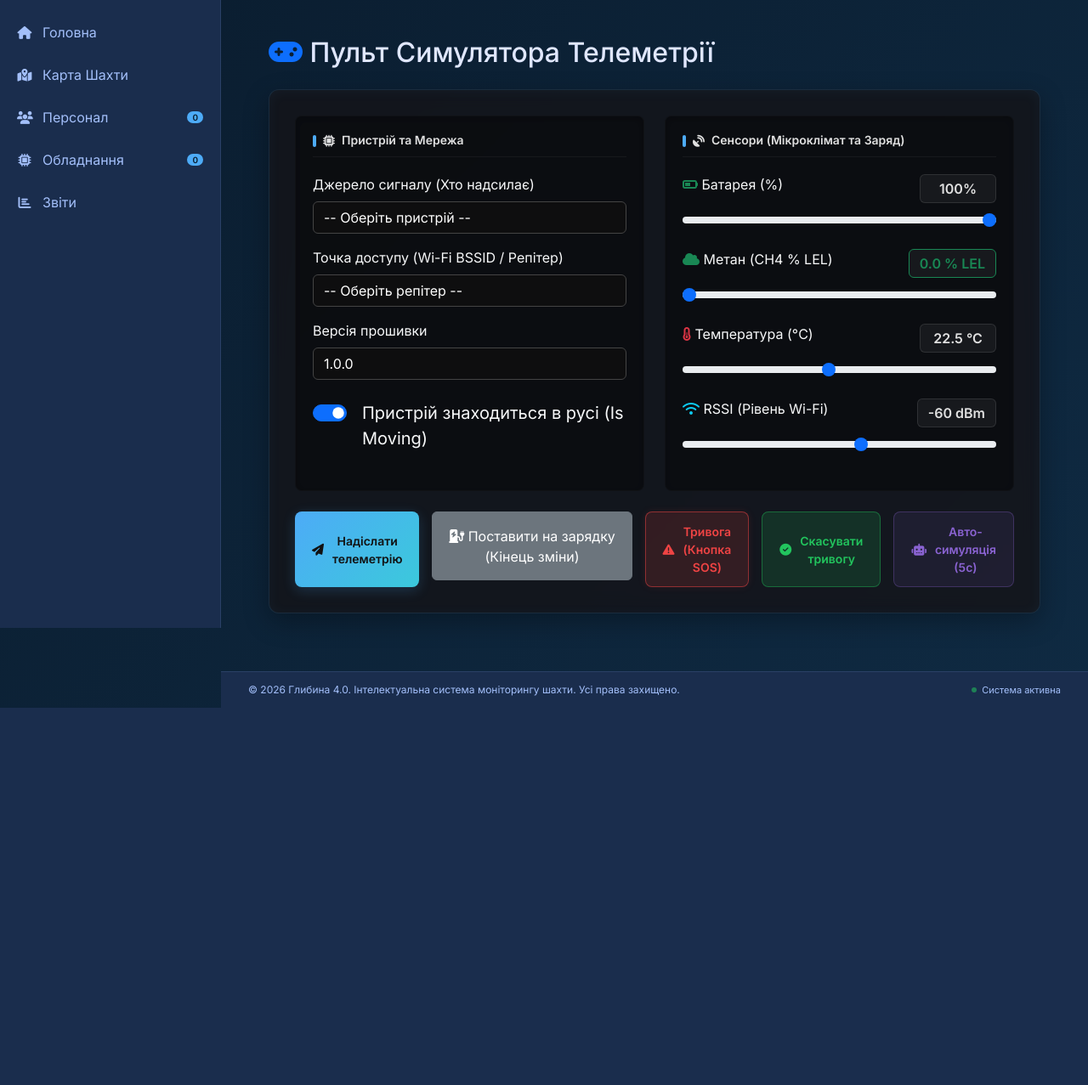
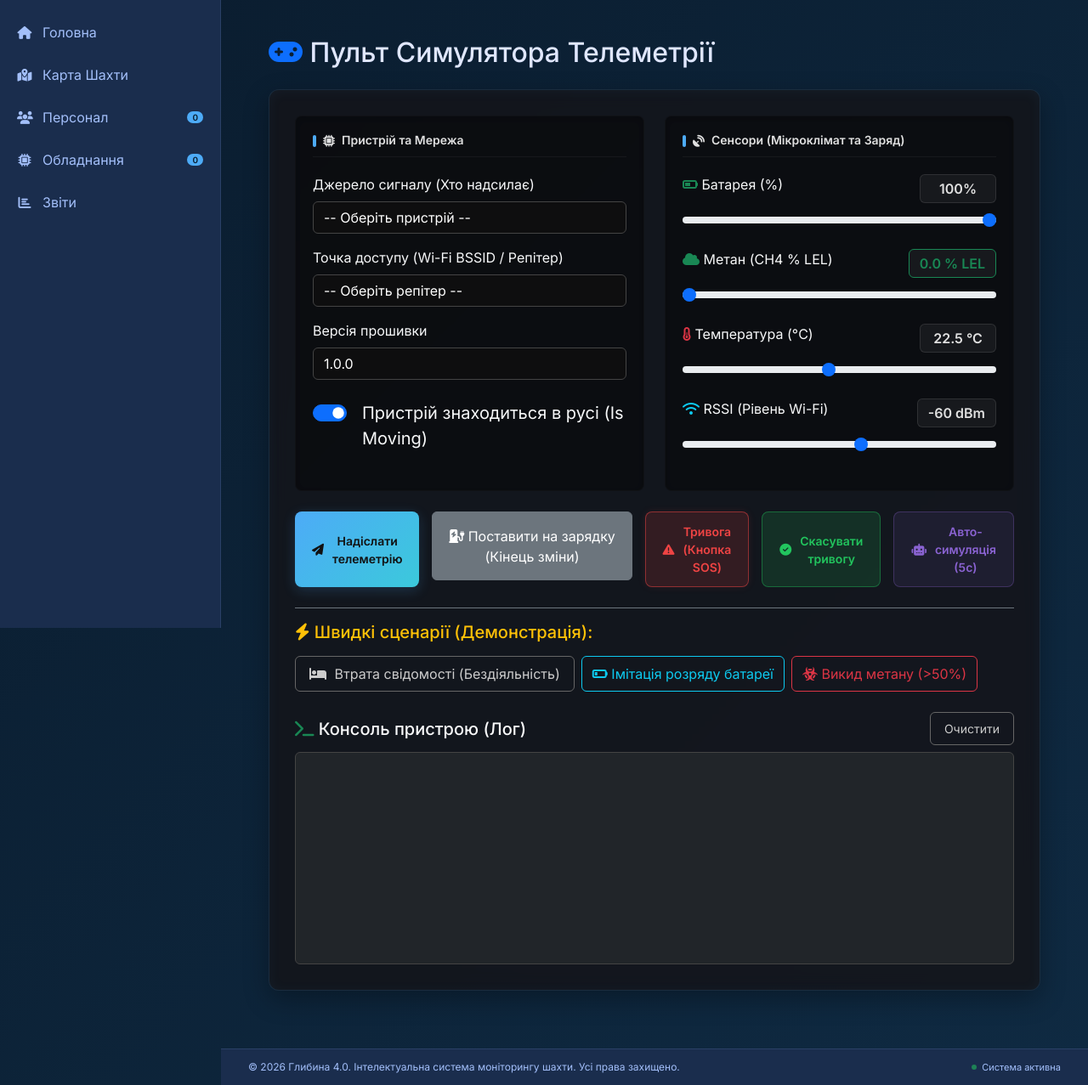
Before and after one commit to Nazoferon/Integrated-mine-monitoring-and-safety-system, a Django app: page /diploma/simulator/ in a window 1280 px wide. Shown: the part 61-1338 px from the top of the page at 85% size. Before the commit the page ends 894 px from the top, so only its background shows below. Run offline with Django 5.2, Linux system fonts and the light colour scheme; the visitor is signed in with stand-in values (Sample User, id 1); data that the repository does not hold is empty; some libraries are stand-ins or nearby versions.

Commit message:
feat: added safe OTA updates, auto-shift end on charging, and advanced presentation simulator

```diff
--- a/diploma/templates/diploma/simulator.html
+++ b/diploma/templates/diploma/simulator.html
@@ -108,7 +108,31 @@
                 <button type="button" id="btnCancelSos" class="sim-btn btn-cancel-sos"><i class="fas fa-check-circle"></i> Скасувати тривогу</button>
                 <button type="button" id="btnAutoPing" class="sim-btn btn-auto-ping"><i class="fas fa-robot"></i> Авто-симуляція (5с)</button>
             </div>
+
+            <!-- Швидкі сценарії (Демонстрація) -->
+            <div class="mt-4 border-top border-secondary pt-3">
+                <h5 class="text-warning mb-3"><i class="fas fa-bolt"></i> Швидкі сценарії (Демонстрація):</h5>
+                <div class="d-flex flex-wrap gap-2">
+                    <button type="button" class="btn btn-outline-secondary" onclick="simScenarioNoMotion()"><i class="fas fa-bed"></i> Втрата свідомості (Бездіяльність)</button>
+                    <button type="button" class="btn btn-outline-info" onclick="simScenarioLowBattery()"><i class="fas fa-battery-quarter"></i> Імітація розряду батареї</button>
+                    <button type="button" class="btn btn-outline-danger" onclick="simScenarioGas()"><i class="fas fa-biohazard"></i> Викид метану (>50%)</button>
+                </div>
+            </div>
+
             <div id="simStatus" class="sim-status-text text-center mt-3"></div>
+
+            <!-- Консоль (Лог пристрою) -->
+            <div class="row mt-4">
+                <div class="col-12">
+                    <div class="d-flex justify-content-between align-items-center mb-2">
+                        <h5 class="text-light m-0"><i class="fas fa-terminal text-success"></i> Консоль пристрою (Лог)</h5>
+                        <button type="button" class="btn btn-sm btn-outline-secondary" onclick="document.getElementById('simConsole').innerHTML=''">Очистити</button>
+                    </div>
+                    <div class="bg-dark p-3 rounded" style="height: 250px; overflow-y: auto; border: 1px solid #444;">
+                        <pre id="simConsole" class="mb-0" style="font-family: monospace; font-size: 13px; color: #00ff00;"></pre>
+                    </div>
+                </div>
+            </div>
         </form>
     </div>
 </div>
@@ -116,4 +140,75 @@
 
 {% block extra_js %}
 <script src="{% static 'diploma/js/simulator.js' %}?v=2"></script>
+<script>
+document.addEventListener('DOMContentLoaded', function() {
+    const consoleEl = document.getElementById('simConsole');
+    function logToConsole(msg, color='#00ff00') {
+        if(!consoleEl) return;
+        const time = new Date().toLocaleTimeString('uk-UA');
+        consoleEl.innerHTML += `<span style="color:${color}">[${time}] ${msg}</span><br>`;
+        consoleEl.scrollTop = consoleEl.scrollHeight;
+    }
+
+    // Перехоплюємо Fetch API для виведення логів сервера у консоль симулятора
+    const originalFetch = window.fetch;
+    window.fetch = async function() {
+        let reqUrl = arguments[0];
+        let reqOptions = arguments[1];
+
+        if (typeof reqUrl === 'string' && reqUrl.includes('/api/telemetry/')) {
+            try {
+                let body = JSON.parse(reqOptions.body);
+                let reason = body.reason || 'Normal';
+                let isSos = body.is_sos;
+                let color = isSos ? '#ff4444' : '#00c851';
+                logToConsole(`> POST ${reqUrl} | Bat: ${body.battery}% | Gas: ${body.gas_level}% | Reason: ${reason}`, color);
+            } catch(e) {}
+        }
+
+        try {
+            const response = await originalFetch.apply(this, arguments);
+            const clonedResponse = response.clone();
+
+            if (typeof reqUrl === 'string' && reqUrl.includes('/api/telemetry/')) {
+                clonedResponse.json().then(data => {
+                    logToConsole(`< SERVER: ${JSON.stringify(data)}`, '#aaaaaa');
+                    if (data.command === 'REBOOT') {
+                        logToConsole('🔄 КОМАНДА ВІД СЕРВЕРА: ПЕРЕЗАВАНТАЖЕННЯ (REBOOT)', '#ffbb33');
+                    } else if (data.command === 'SIREN') {
+                        logToConsole('📢 КОМАНДА ВІД СЕРВЕРА: УВІМКНУТИ СИРЕНУ (SIREN)', '#ffbb33');
+                    }
+                }).catch(e => {});
+            }
+            return response;
+        } catch (error) {
+            logToConsole(`! ERROR: ${error.message}`, '#ff4444');
+            throw error;
+        }
+    };
+
+    // Швидкі сценарії
+    window.simScenarioNoMotion = function() {
+        document.getElementById('simIsMoving').checked = false;
+        logToConsole('ℹ️ Імітація: Працівник знепритомнів (is_moving = false)', '#33b5e5');
+        document.getElementById('btnSendNormal').click();
+    };
+
+    window.simScenarioLowBattery = function() {
+        const batInput = document.getElementById('simBattery');
+        batInput.value = 10;
+        batInput.dispatchEvent(new Event('input')); // Оновлюємо UI повзунка
+        logToConsole('ℹ️ Імітація: Падіння заряду акумулятора до 10%', '#33b5e5');
+        document.getElementById('btnSendNormal').click();
+    };
+
+    window.simScenarioGas = function() {
+        const gasInput = document.getElementById('simGas');
+        gasInput.value = 55.0;
+        gasInput.dispatchEvent(new Event('input'));
+        logToConsole('ℹ️ Імітація: Раптовий викид метану (55% LEL)', '#33b5e5');
+        document.getElementById('btnSendNormal').click();
+    };
+});
+</script>
 {% endblock %}
```
Also changed, not shown: 1 other file.
